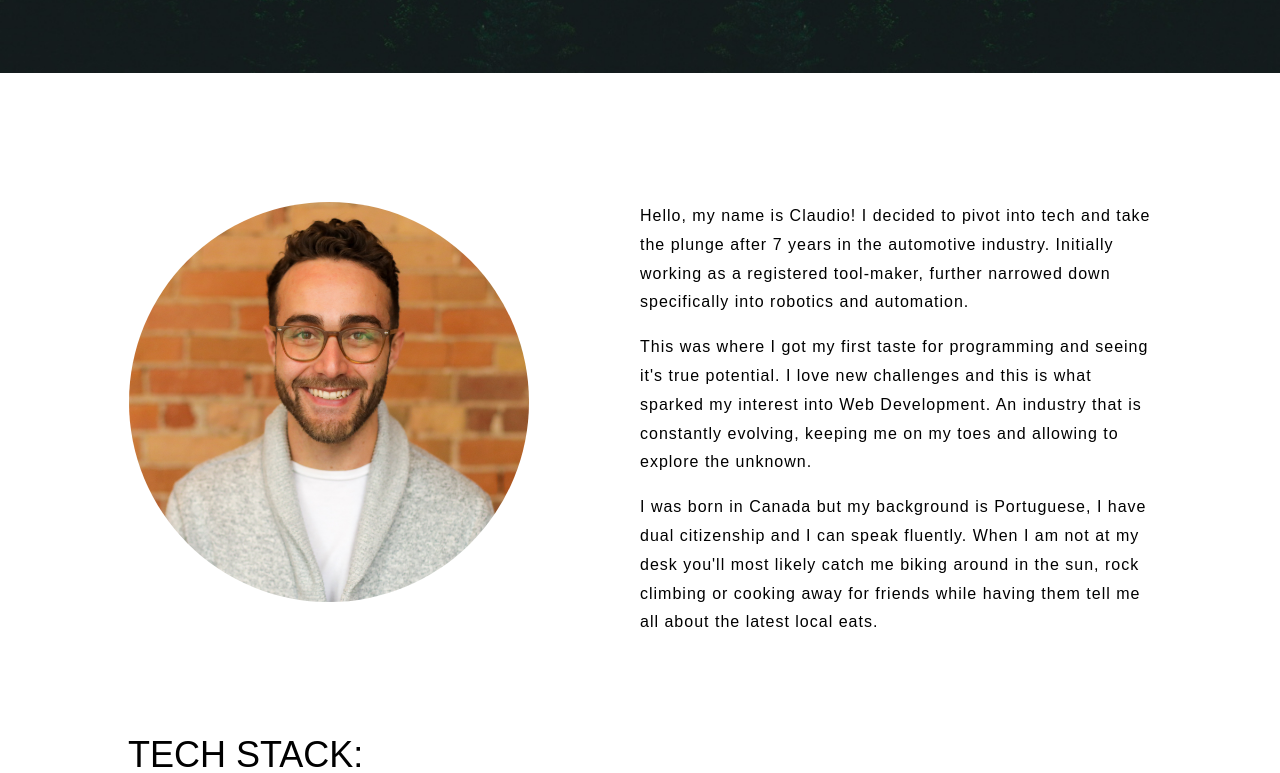
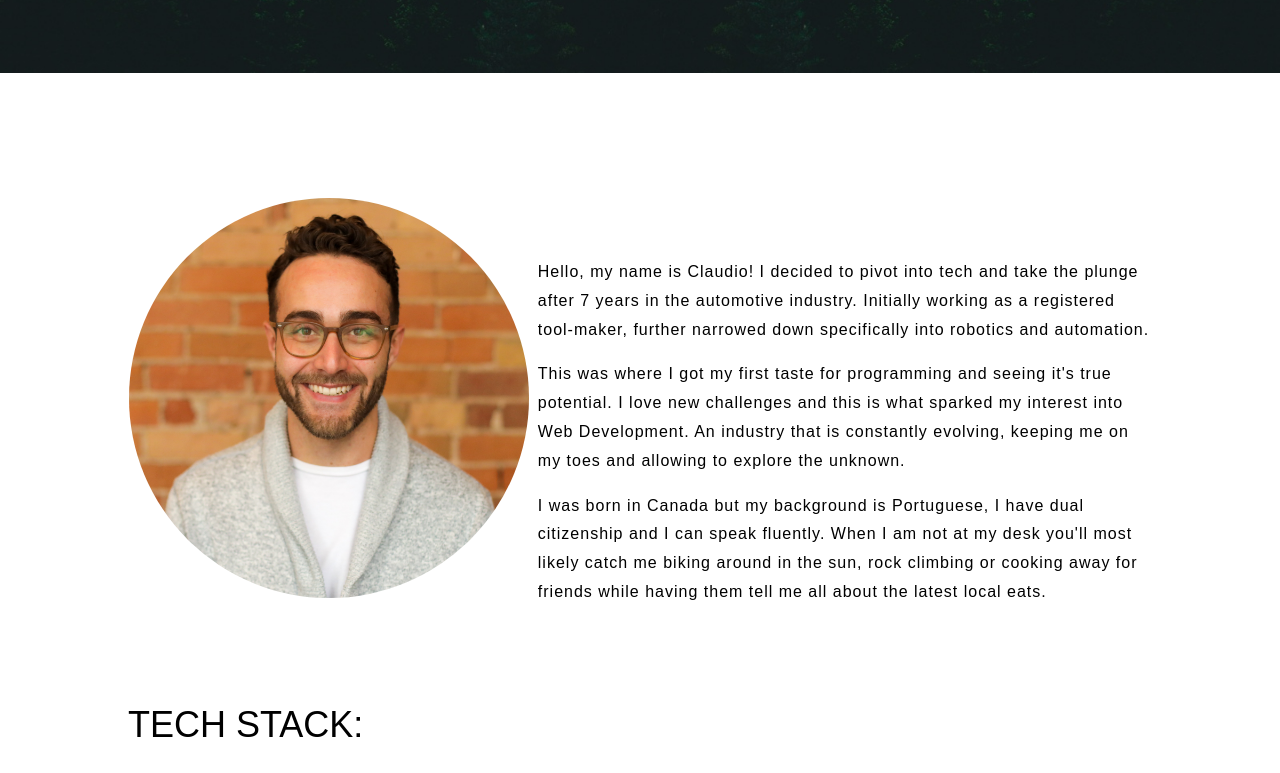
Before and after one commit to CodingClauds/Portfolio, a React (Create React App) app: page / in a window 1280 px wide. Shown: the part 727-1500 px from the top of the page. Built offline with nearby package versions, Linux system fonts and the light colour scheme.

Commit message:
refactoring to utilize variables

```diff
--- a/src/components/Body/Body.scss
+++ b/src/components/Body/Body.scss
@@ -1,8 +1,9 @@
 @use "../../styles/partials/_mixins.scss" as *;
+@use "../../styles/partials/_variables.scss" as *;
 
 main {
   .banner {
-    color: #fff;
+    color: $primary-white;
     position: relative;
     min-height: 100vh;
     display: flex;
@@ -21,7 +22,7 @@ main {
       right: 0;
       bottom: 0;
       z-index: 0;
-      background-color: #000;
+      background-color: $primary-black;
       opacity: 0.1;
     }
 
@@ -34,7 +35,7 @@ main {
         margin-bottom: 32px;
 
         span {
-          color: #fff200db;
+          color: $header-yellow;
         }
 
         @media (max-width: 767px) {
@@ -62,14 +63,14 @@ main {
       &__title {
         padding: 0;
         margin: 0;
-        color: white;
+        color: $primary-white;
         font-size: 60px;
         letter-spacing: 1px;
       }
     }
 
     .typewriter h3 {
-      color: #fff;
+      color: $primary-white;
       overflow: hidden; /* Ensures the content is not revealed until the animation */
       border-right: 0.15em solid orange; /* The typwriter cursor */
       white-space: nowrap; /* Keeps the content on a single line */
@@ -101,13 +102,13 @@ main {
   }
 
   .about {
-    background-color: #fff;
+    background-color: $primary-white;
     border: 1px solid transparent;
 
     &__container {
       @media (max-width: 2000px) {
         padding-top: 2rem;
-        margin-top: 2rem;
+        margin-top: 4.5rem;
       }
 
       @media (max-width: 767px) {
@@ -122,10 +123,14 @@ main {
 
     &__content {
       display: flex;
+      flex-direction: column;
       justify-content: space-between;
+      align-items: center;
 
-      @media (max-width: 2000px) {
-        margin-top: 4rem;
+      @include desktop {
+        display: flex;
+        justify-content: space-between;
+        flex-direction: row;
       }
 
       @media (max-width: 767px) {
@@ -133,16 +138,13 @@ main {
         justify-content: space-between;
       }
 
-      @media (max-width: 425px) {
-      }
+      &--text {
+        @media (max-width: 2000px) {
+          margin-top: 5rem;
+        }
 
-      &--text {
-        width: 50%;
-
-        @media (max-width: 767px) {
-          width: 100%;
-          margin-top: 3rem;
-          order: 1;
+        @include desktop {
+          width: 60%;
         }
 
         @media (max-width: 425px) {
@@ -161,8 +163,6 @@ main {
     }
 
     &__profile {
-      @media (max-width: 2000px) {
-      }
       @media (max-width: 767px) {
         margin: 0 auto;
       }
@@ -241,11 +241,6 @@ main {
     display: flex;
     justify-content: center;
 
-    @media (max-width: 2000px) {
-    }
-    @media (max-width: 767px) {
-    }
-
     @media (max-width: 425px) {
       padding: 1rem;
       max-width: 100%;
@@ -316,22 +311,24 @@ main {
       object-fit: cover;
     }
 
-    &__photocard-text {
+    &__photocard-container {
       position: absolute;
       top: 0;
       left: 0;
       width: 100%;
       height: 40vh;
-
-      color: #fff;
+      color: $primary-white;
       background: rgba(0, 0, 0, 0.6);
-      padding: 16px;
       line-height: 1.4;
       opacity: 0;
     }
     :hover {
       opacity: 1;
       transition: 0.6s ease-out;
+    }
+
+    &__photocard-content {
+      padding: 1rem;
     }
   }
 }
@@ -345,8 +342,8 @@ main {
     @include button;
 
     &:hover {
-      color: #fff;
-      background-color: #000;
+      color: $primary-white;
+      background-color: $primary-black;
       transition: 0.6s ease-out;
     }
   }
--- a/src/components/Footer/Footer.scss
+++ b/src/components/Footer/Footer.scss
@@ -2,14 +2,14 @@
 @use "../../styles/partials/_mixins.scss" as *;
 
 .contact {
-  background-color: #285276;
+  background-color: $background-footer;
 
   &__container {
     padding-top: 32px;
     padding-bottom: 64px;
 
     h2 {
-      color: #fff;
+      color: $primary-white;
       padding-bottom: 2rem;
 
       @include tablet {
@@ -31,11 +31,11 @@
   }
 
   &__borderbottom {
-    border-bottom: 2px solid white;
+    border-bottom: 2px solid $primary-white;
     padding-bottom: 0.5rem;
 
     @include tablet {
-      border-bottom: 4px solid white;
+      border-bottom: 4px solid $primary-white;
       padding-bottom: 1rem;
     }
   }
--- a/src/components/Header/Header.scss
+++ b/src/components/Header/Header.scss
@@ -1,10 +1,12 @@
+@use "../../styles/partials/_variables.scss" as *;
+
 header {
   position: fixed;
   top: 0;
   left: 0;
   width: 100%;
   z-index: 100;
-  background-color: #fff;
+  background-color: $primary-white;
 
   .container {
     padding-top: 32px;
@@ -12,10 +14,10 @@ header {
     display: flex;
     justify-content: space-between;
     align-items: center;
-    background-color: rgb(255, 255, 255);
+    background-color: $primary-white;
 
     h2 {
-      color: black;
+      color: $primary-black;
       text-transform: uppercase;
       font-weight: 300;
       letter-spacing: -2.5px;
@@ -38,7 +40,7 @@ header {
       }
 
       a {
-        color: black;
+        color: $primary-black;
         font-size: 20px;
       }
     }
@@ -76,19 +78,11 @@ header {
     width: 0%;
     height: 2px;
     color: transparent;
-    background: rgb(0, 0, 0);
+    background: $primary-black;
     transition: all 0.5s;
   }
   nav ul li span:hover:after {
     width: 100%;
-  }
-
-  .is-scrolling {
-    background-color: #12002f;
-    .container {
-      padding-top: 16px;
-      padding-bottom: 16px;
-    }
   }
 }
 
@@ -110,7 +104,7 @@ header {
   display: block;
   width: 100%;
   height: 5px;
-  background-color: #000;
+  background-color: $primary-black;
   margin: 6px 0px;
   transition: 0.4s;
   border-radius: 5px;
@@ -159,10 +153,10 @@ header {
   border-radius: 10px;
   cursor: pointer;
   font-size: 32px;
-  color: #fff;
+  color: $primary-white;
 }
 .mobile-navlink:hover {
-  color: rgb(93, 207, 131);
+  color: $selector-green;
 }
 
 @media (min-width: 768px) {
```
